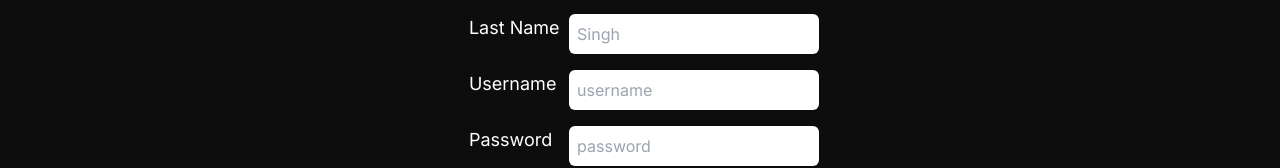
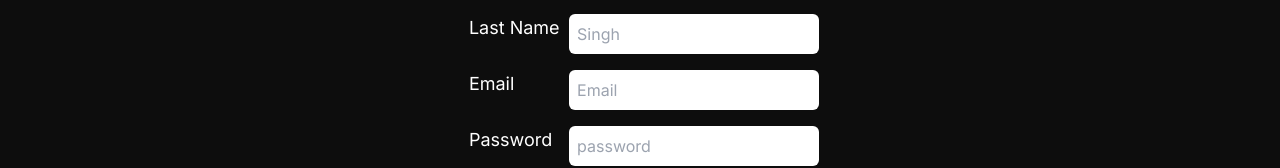
Before and after one commit to AdarshSingh9540/frontendPart, a Next.js app: page /signup in a window 1280 px wide. Shown: the part 405-573 px from the top of the page. Built offline with nearby package versions, Linux system fonts and the light colour scheme.

Commit message:
everthing is uodated

```diff
--- a/src/app/home/page.tsx
+++ b/src/app/home/page.tsx
@@ -29,7 +29,7 @@ export default function Page() {
       </div>
       <div className='mt-8 '>
       <input
-      className='shadow-lg m-4 p-3'
+      className='shadow-lg m-4 p-3 text-black'
         type="text"
         placeholder="Enter topic"
         value={topic}
--- a/src/app/signup/page.tsx
+++ b/src/app/signup/page.tsx
@@ -8,19 +8,19 @@ function Page() {
     const [email, setEmail] = useState("");
     const [password, setPassword] = useState("");
 
-    const handleFirstNameChange = (e) => {
+    const handleFirstNameChange = (e:any) => {
         setFirstName(e.target.value);
     }
 
-    const handleLastNameChange = (e) => {
+    const handleLastNameChange = (e:any) => {
         setLastName(e.target.value);
     }
 
-    const handleUsernameChange = (e) => {
+    const handlEmailChange = (e:any) => {
         setEmail(e.target.value);
     }
 
-    const handlePasswordChange = (e) => {
+    const handlePasswordChange = (e:any) => {
         setPassword(e.target.value);
     }
 
@@ -54,15 +54,14 @@ function Page() {
                     />
                 </div>
                 <div className='flex justify-between my-4'>
-                    <label className='mx-2 text-lg' htmlFor="username">Username</label>
+                    <label className='mx-2 text-lg' htmlFor="username">Email</label>
                     <input
                         className='p-2 text-black rounded-md'
                         type="text"
-                        id="username"
-                        placeholder='username'
-                        value={email
-                        }
-                        onChange={handleUsernameChange}
+                        id="email"
+                        placeholder='Email'
+                        value={email }
+                        onChange={handlEmailChange}
                     />
                 </div>
                 <div className='flex justify-between my-4'>
@@ -81,14 +80,14 @@ function Page() {
 
                     className='bg-red-500 p-2 rounded-md w-full'
                     onClick={async () => {
-                        const response = await axios.post("http://localhost:3000/signup", {
+                        const response = await axios.post("http://localhost:3001/api/auth/signup", {
                           email,
                           firstName,
                           lastName,
                           password
                         });
                         console.log("Form submitted:", { firstName, lastName, email, password });
-                        localStorage.setItem("token", response.data.token)
+                        // localStorage.setItem("token", response.data.token)
                         // navigate("/dashboard")
                       }}
                     >
```
